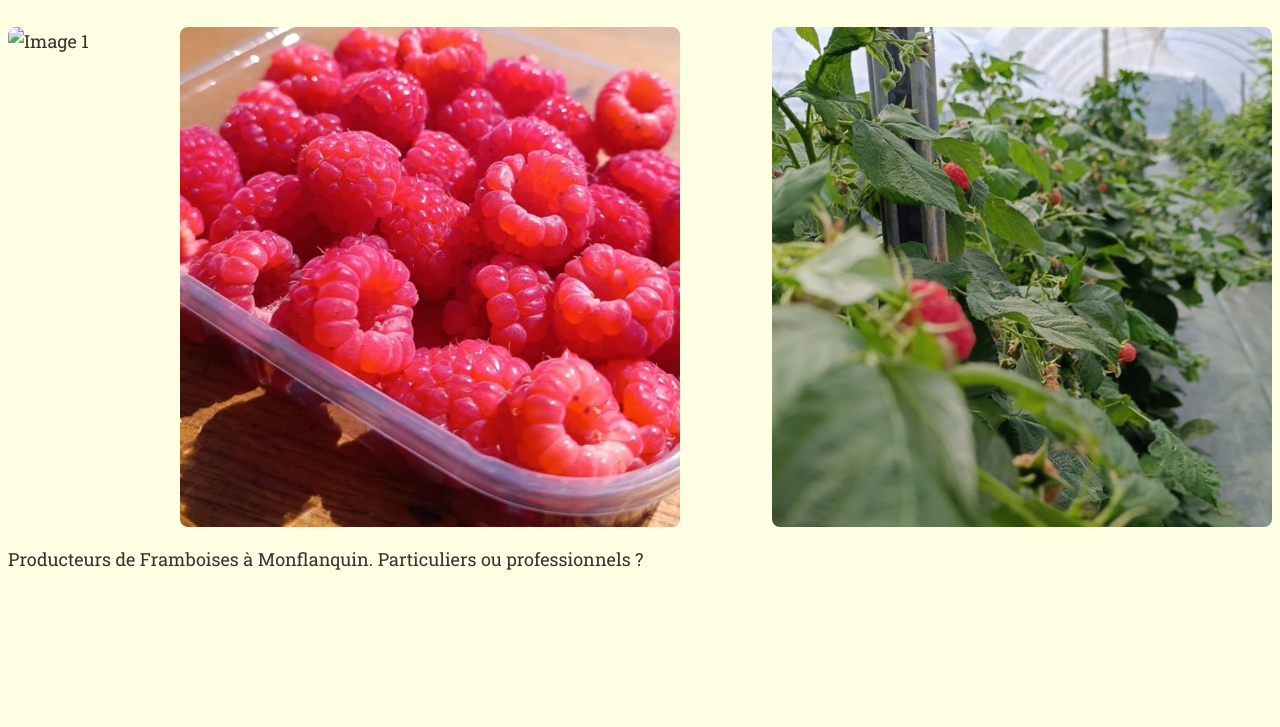
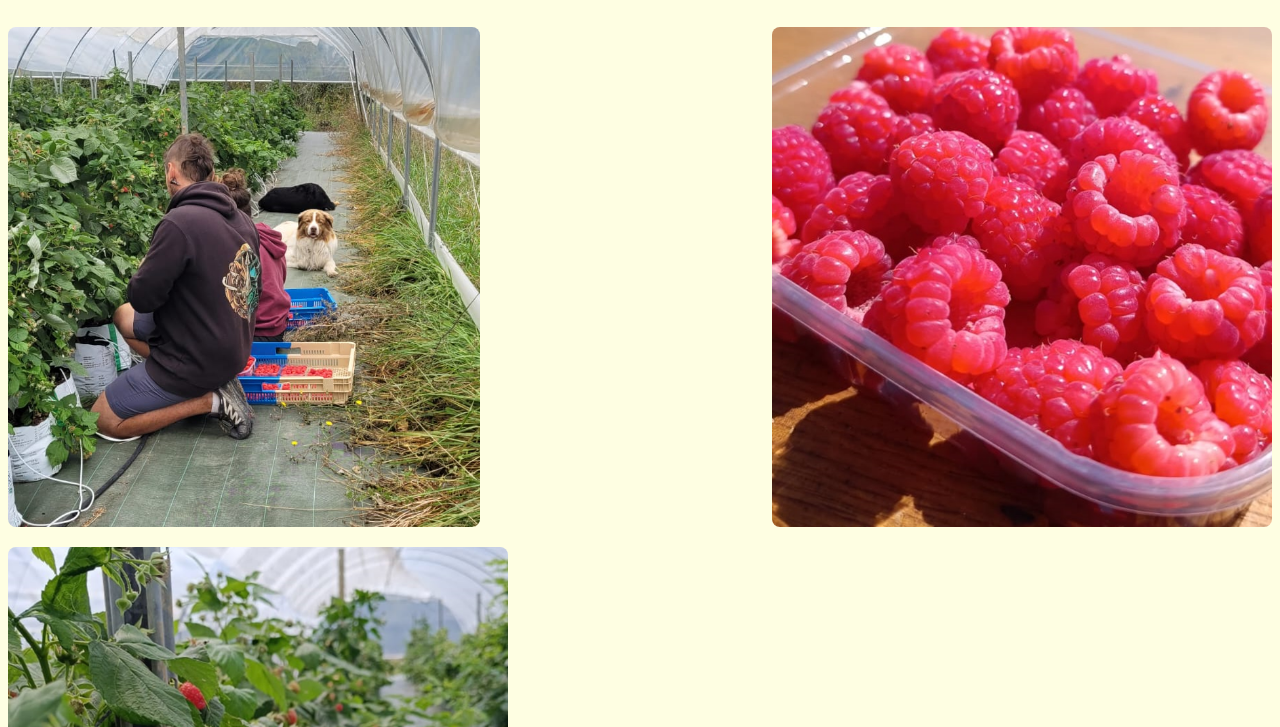
Before and after one commit to LittleBib/les-vergers-de-la-huppe, a plain HTML site: page index.html in a window 1280 px wide. Shown: the part 649-1376 px from the top of the page. Before the commit the page ends 1241 px from the top, so only its background shows below. Drawn offline with Linux system fonts and the light colour scheme.

Commit message:
Update index.html

```diff
--- a/index.html
+++ b/index.html
@@ -27,7 +27,7 @@
     <h1>Bienvenue aux Vergers de la Huppe !</h1>
     <h2>Producteurs de framboises à Monflanquin</h2>
     <div class="image-container">
-                <img src="img/cueillette 2 bis.jpg" alt="Image 1">
+                <img src="img/cueillette 2 bis.png" alt="Image 1">
                 <img src="img/barquette macro 720.png" alt="Image 2">
                 <img src="img/int serre 720.png" alt="Image 3">
     </div>
```
